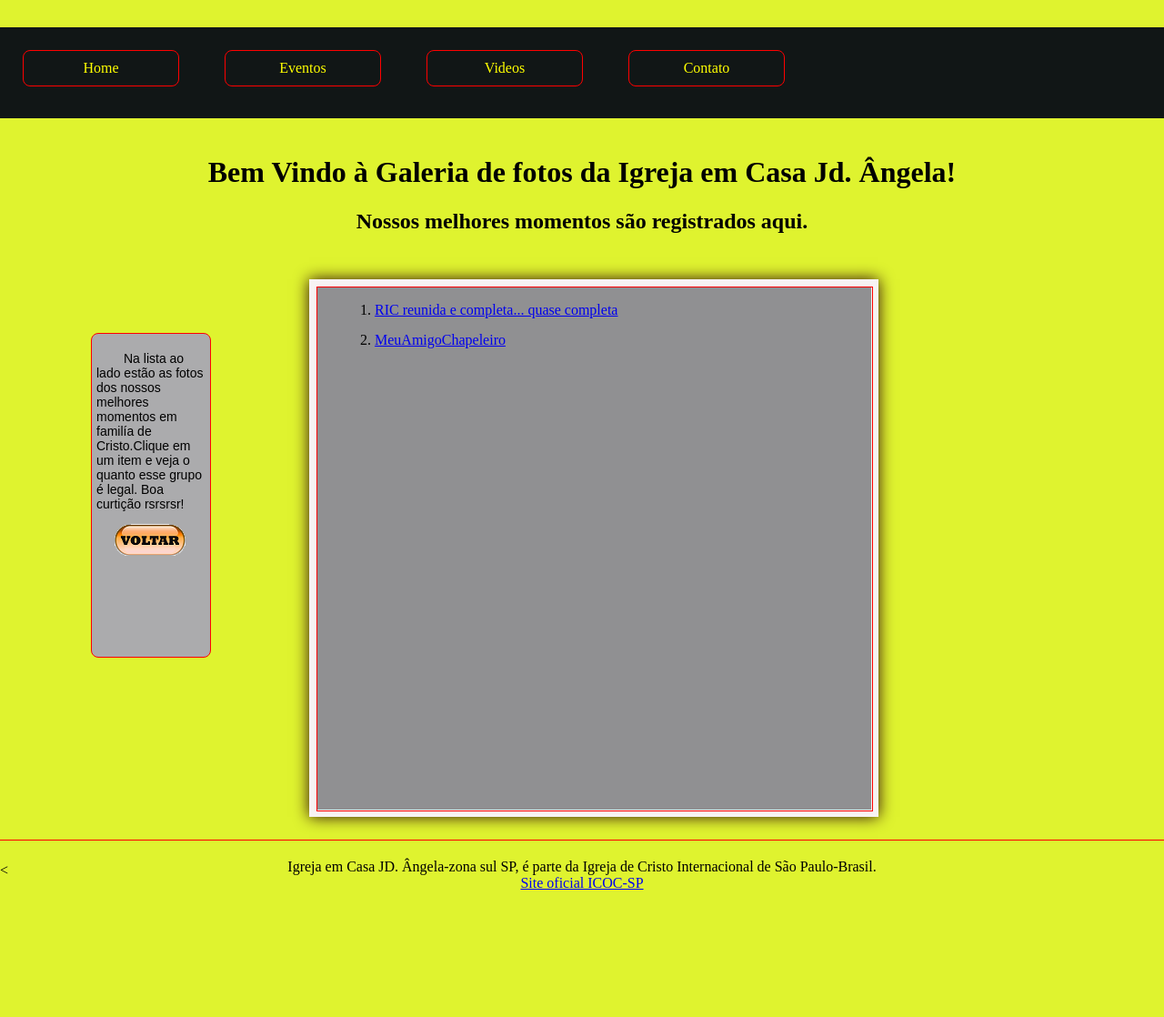
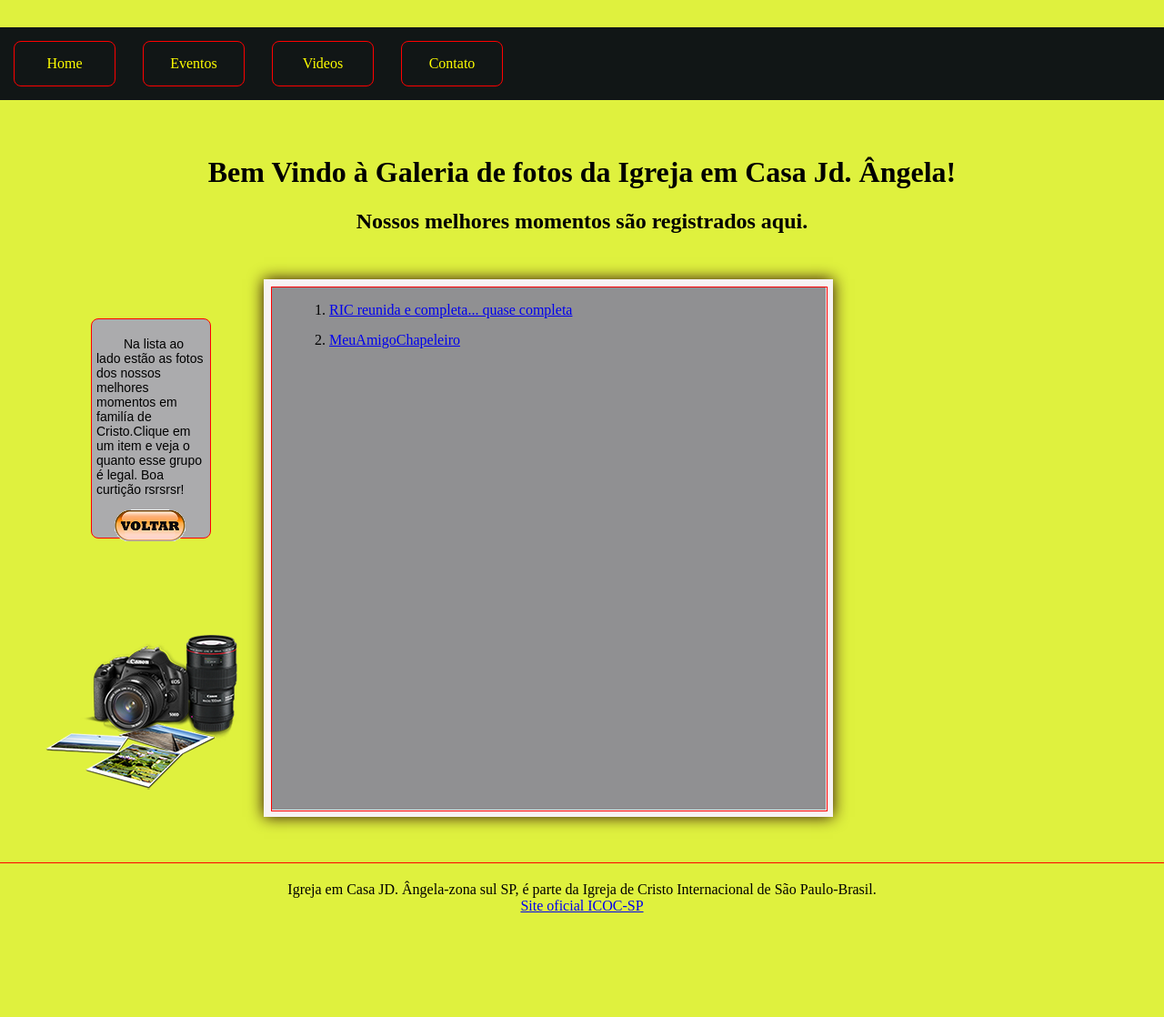
Before and after one commit to GuglielmoTargino/RIC_JD_ANGELA, a PHP site: page /fotos.html in a window 1280 px wide. Shown: the whole page at 91% size. Before the commit the page ends 978 px from the top, so only its background shows below. Run offline with PHP 8.4, Linux system fonts and the light colour scheme.

Commit message:
cont_menu_resp
Continuação do menu responsivo

```diff
--- a/fotos.html
+++ b/fotos.html
@@ -41,6 +41,11 @@
                     <li>Contato</li>
                 </ul>
             </nav>
+            <div id="botao-menu">
+                <img id="bot-menu" src="images/botao-menu.jpg">
+            </div>
+
+
 
 
         </header>
@@ -57,8 +62,9 @@
 
                 </iframe>
             </figure>
+            <img id="logo-pagina" src="images/fotos.png">
 
-            <
+
         </main>
 
 
@@ -71,11 +77,6 @@
                 grupo é legal. Boa curtição rsrsrsr!
             </p>
             <a href="fotos.html"><img id="botao-voltar" src="images/botao_voltar.png"></a>
-
-
-
-
-
         </aside>
 
 
--- a/libraries/stylesheet.css
+++ b/libraries/stylesheet.css
@@ -4,7 +4,7 @@ body{
     width: auto;
     margin: 0px;
     padding: 0px;
-    background-color: rgb(223, 243, 47);
+    background-color: rgb(223, 241, 62);
 }
 header{
     position: absolute;
@@ -13,6 +13,7 @@ header{
 }
 main{
     width: 100%;
+
 }
 footer{
     width: 100%;
@@ -37,22 +38,145 @@ nav li{
     border-radius: 8px;
 }
 
+div#botao-menu img#bot-menu{
+    float: right;
+    position: relative;
+
+}
+
 /*smart phone*/
 @media only screen and (max-width: 480px){
-    nav{width: 100%; height: 50px; padding-top: 5px;}
-    nav li{width: 100%;}
+    nav{width: 100%; height: 55px; padding-top: 4px;}
+    nav li{width: 100%;
+    display:none}
+
+div#botao-menu img#bot-menu{
+    top: -53px;
+    right: 50px;}
+
+aside#cx-selecao{
+        top: 380px;
+        left: 60px;
+        height: 175px;
+    }
+
+img#logo-pagina{
+        top: -758px;
+        left: 20px;
+}
+
+figure#moldura{
+    position: relative;
+    border: 8px solid hsl(0, 22%, 96%);
+    box-shadow:  0 0 1em rgb(46, 8, 8);
+    width: 190px;
+    height: 178px;
+    left: 200px;
+    margin-top: 200px;
+    margin-bottom: 50px;
+    background-color: rgb(144, 144, 146);
+}
+
+figure#moldura img{
+    position: relative;
+    right: 0px;
+    top: 0px;
+
+
+}
+
+h1{
+    margin-top: 50px;
+    font-size: 25px;
+}
+
+h2{
+    font-size: 20px;
+}
+p{
+    font-size: 12px;
+  }
 }
 /* tablet*/
 @media only screen and (min-width: 481px) and (max-width: 768px){
-    nav{width: 100%; height: 80px; padding-top: 15px;}
-    nav li{width: 100%;}
+    nav{width: 100%; height: 60px; padding-top: 15px;}
+    nav li{width: 100%;
+        display: none;
+    }
+    div#botao-menu img#bot-menu{
+        top: -60px;
+        right: 50px;}
+
+        aside#cx-selecao{
+            top: 380px;
+            left: 60px;
+            height: 175px;
+        }
+
+    img#logo-pagina{
+            top: -758px;
+            left: 20px;
+    }
+
+    figure#moldura{
+        position: relative;
+        border: 8px solid hsl(0, 22%, 96%);
+        box-shadow:  0 0 1em rgb(46, 8, 8);
+        width: 380px;
+        height: 357px;
+        left: 200px;
+        margin-top: 200px;
+        margin-bottom: 50px;
+        background-color: rgb(144, 144, 146);
+    }
+
+    figure#moldura img{
+        position: relative;
+        right: 0px;
+        top: 0px;
+
 
     }
-/*desktop*/
+
+    h1{
+        margin-top: 50px;
+        font-size: 25px;
+    }
+
+    h2{
+        font-size: 20px;
+    }
+
+    p{
+        font-size: 12px;
+      }
+
+}
+
+
+
+
+
+/*desktop    */
 @media only screen and (min-width: 769px){
-    nav{width: 100%; height: 100px; }
-    nav li{width: 150px;  padding: 10px;margin: 25px; }
+    nav{width: 100%; height: 80px; }
+    nav li{width: 80px;  padding:15px; margin: 15px ; }
 
+    div#botao-menu img#bot-menu{
+        display: none;
+        top: -80px;
+        right: 30px;
+       }
+
+    aside#cx-selecao{
+            left: 100px;
+            top: 350px;
+            height: 230px;
+        }
+
+    img#logo-pagina{
+            top: -250px;
+            left: 50px;
     }
 
     figure#moldura{
@@ -61,12 +185,10 @@ figure#moldura{
         box-shadow:  0 0 1em rgb(46, 8, 8);
         width: 610px;
         height: 575px;
-    left: 300px;
+        left: 250px;
         margin-top: 200px;
         margin-bottom: 50px;
         background-color: rgb(144, 144, 146);
-
-
     }
 
     figure#moldura img{
@@ -74,13 +196,27 @@ figure#moldura img{
         right: 0px;
         top: 0px;
         width: 608px;
+    }
+
+    p{
+      font-size: 14px;
+    }
+
 
 }
+
+/*==========================CONFIGURAÇÃO GERAL ======================================*/
+
+img#logo-pagina{
+    position: relative;
+    float: left;
+}
+
+
 p{
     text-align:left;
     text-indent: 30px;
     font-family: Arial, Helvetica, sans-serif;
-    font-size: 14px;
 
 }
 h1{
@@ -93,17 +229,16 @@ h2{
     top: 150px;
     text-align: center;
 }
+
 aside#cx-selecao{
-    position: relative;
-    border: solid 1px;
-    border-color:red;
+    position:absolute;
+    border: 1px solid red;
     width: 120px;
-    height: 345px;
-    top: -600px;
-    left: 100px;
+
+
+
     padding: 5px;
     border-radius: 8px;
-    margin-bottom: 0px;
     background-color: rgb(171, 171, 173);
 }
 
@@ -111,10 +246,13 @@ aside#cx-selecao{
     position: relative;
     left: 20px;
 }
+
+
 footer{
+    position: absolute;
     clear: both;
     border-top: 1px solid red;
     text-align: center;
-    margin-top: -400px;
     padding-top: 20px;
+    width: 100%;
 }
```
Also changed, not shown: images/botao-menu.jpg (added). Lines whose indentation alone changed are shown as unchanged.
